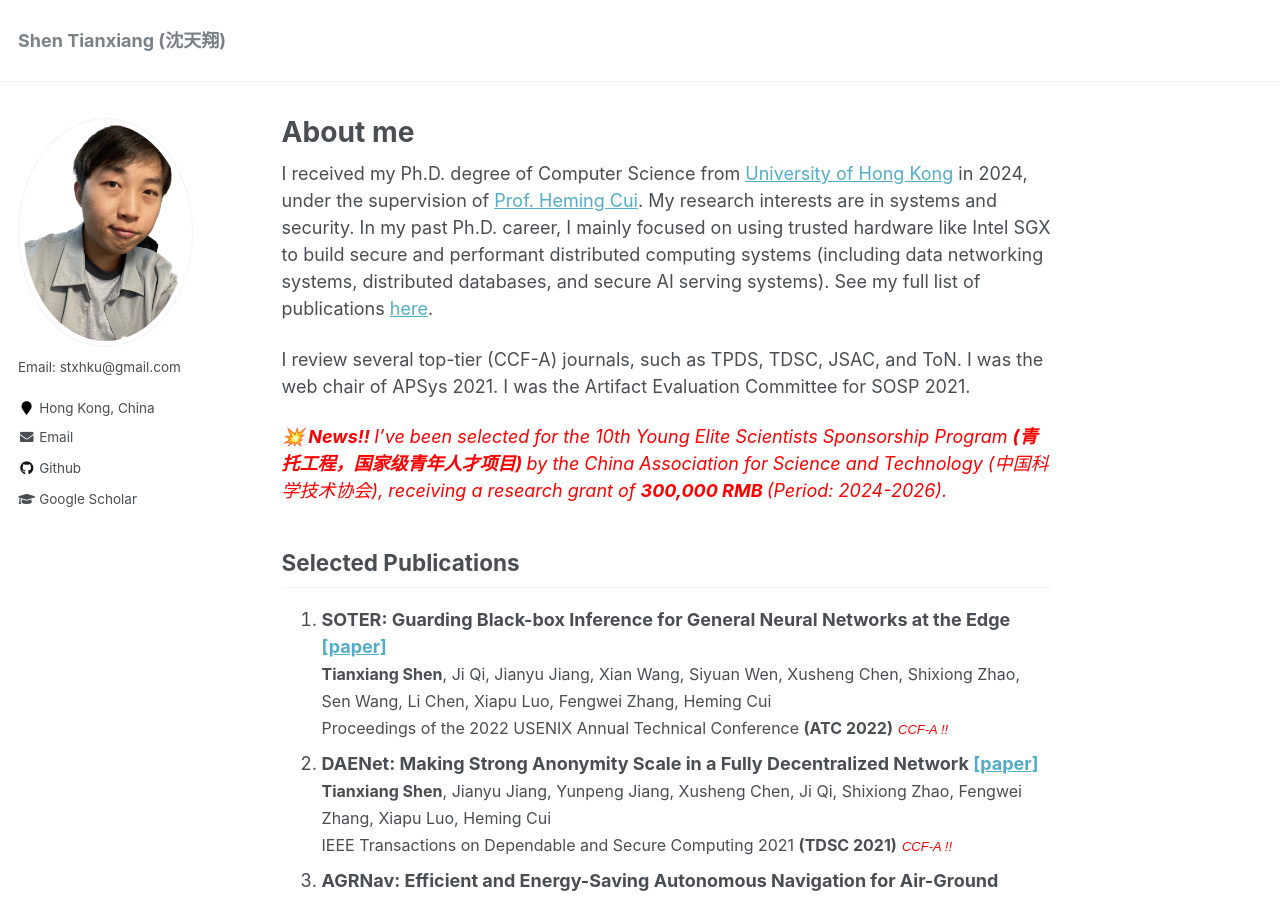
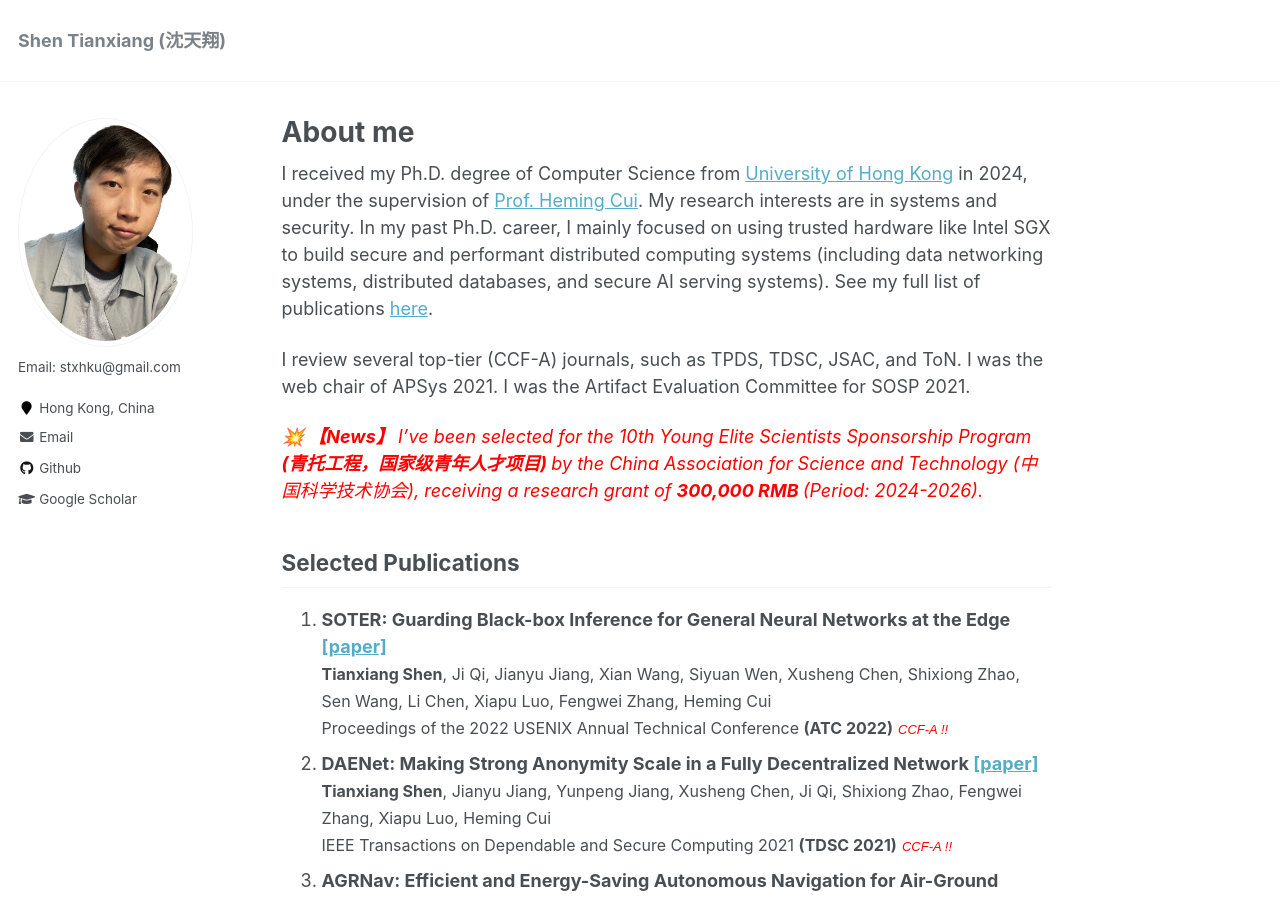
Before and after one commit to tianxiang999/tianxiang999.github.io, a Jekyll site: the page built from _pages/about.md, in a window 1280 px wide and 900 px high. Built offline with Jekyll 4.4.1, drawn with Linux system fonts in a browser that asks for light colours; comment, search, counter and statistics services are not loaded.

Commit message:
Update about.md

```diff
--- a/_pages/about.md
+++ b/_pages/about.md
@@ -19,7 +19,7 @@ I review several top-tier (CCF-A) journals, such as TPDS, TDSC, JSAC, and ToN. I
 was the web chair of APSys 2021. I was the Artifact Evaluation
 Committee for SOSP 2021.
 
-<strong><em style="color: red;">💥 News!!  </em></strong><em style="color:
+<strong><em style="color: red;">💥 【News】  </em></strong><em style="color:
 red;">I've been selected for the 10th Young Elite Scientists Sponsorship Program
 </em><strong><em style="color: red;">(青托工程，国家级青年人才项目) </em></strong><em style="color:
 red;">by the China Association for Science and Technology (中国科学技术协会)</em><em style="color:
```
